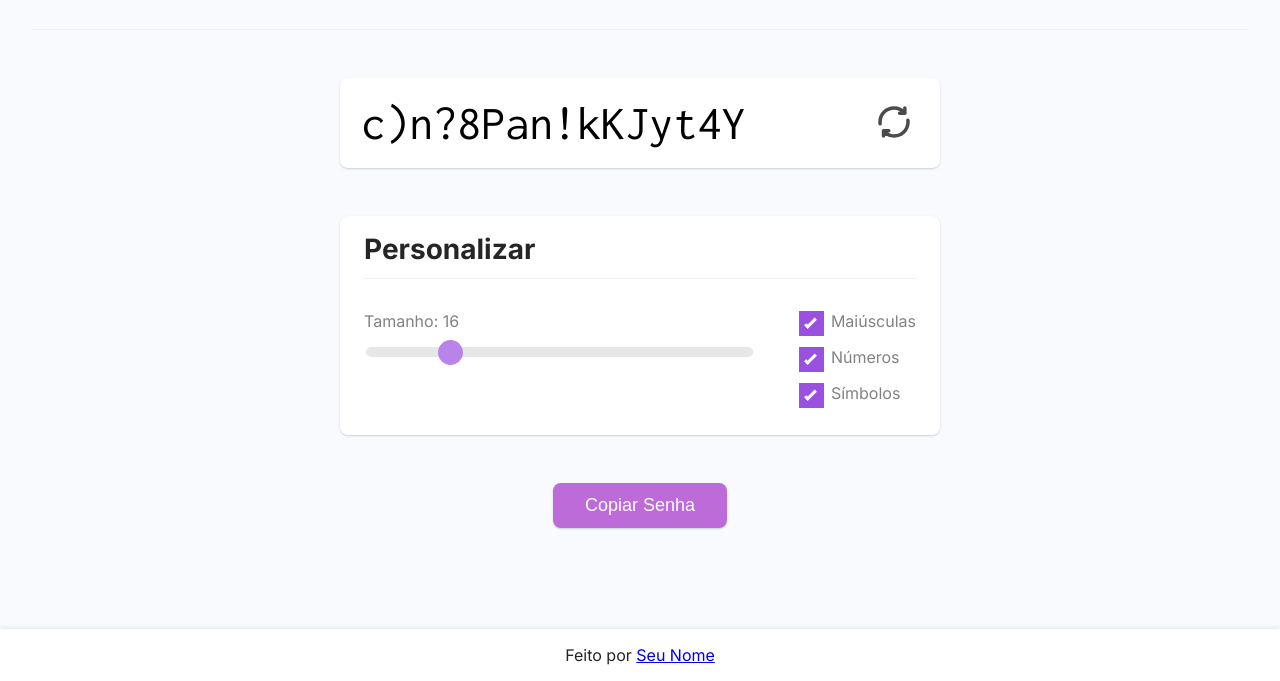
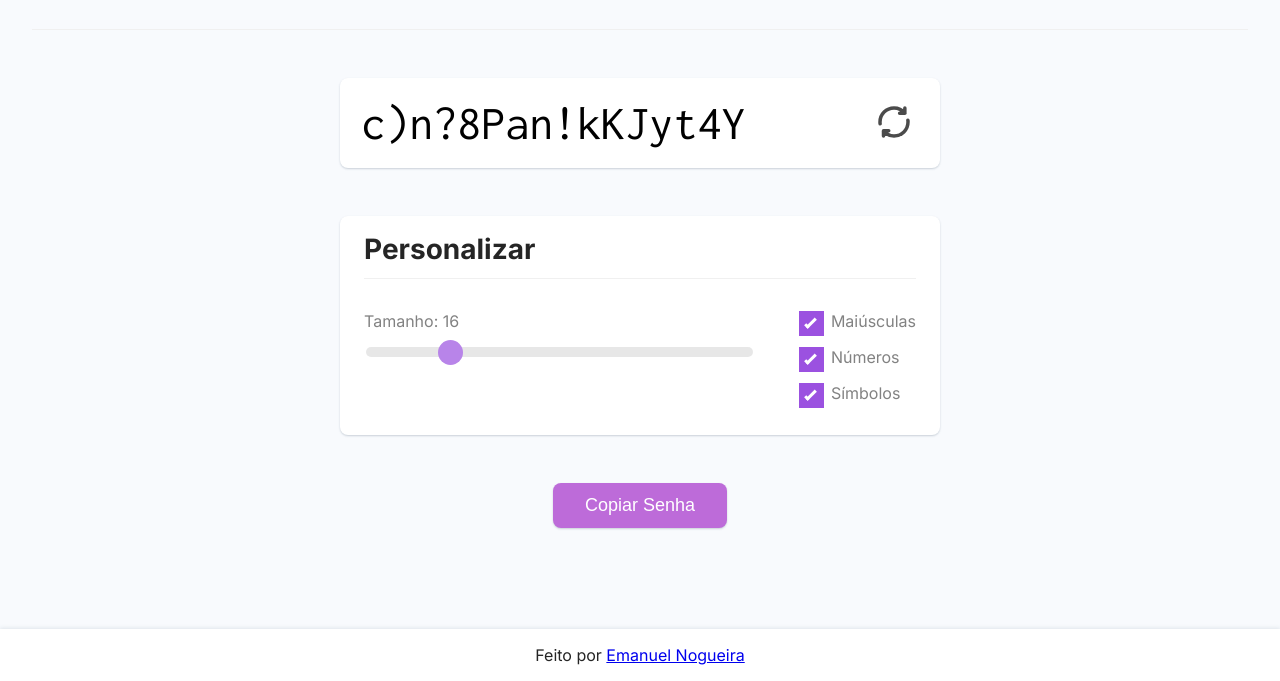
Before and after one commit to 1nogueirae/Gerador-de-Senhas, a plain HTML site: page index.html in a window 1280 px wide. Shown: the part 119-800 px from the top of the page. Drawn offline with Linux system fonts and the light colour scheme.

Commit message:
Update footer with author's name

```diff
--- a/index.html
+++ b/index.html
@@ -92,7 +92,7 @@
     </main>
 
     <footer>
-      <p>Feito por <a href="https://github.com/seu-usuario">Seu Nome</a></p>
+      <p>Feito por <a href="https://github.com/seu-usuario">Emanuel Nogueira</a></p>
     </footer>
 
     <script src="script.js"></script>
```
